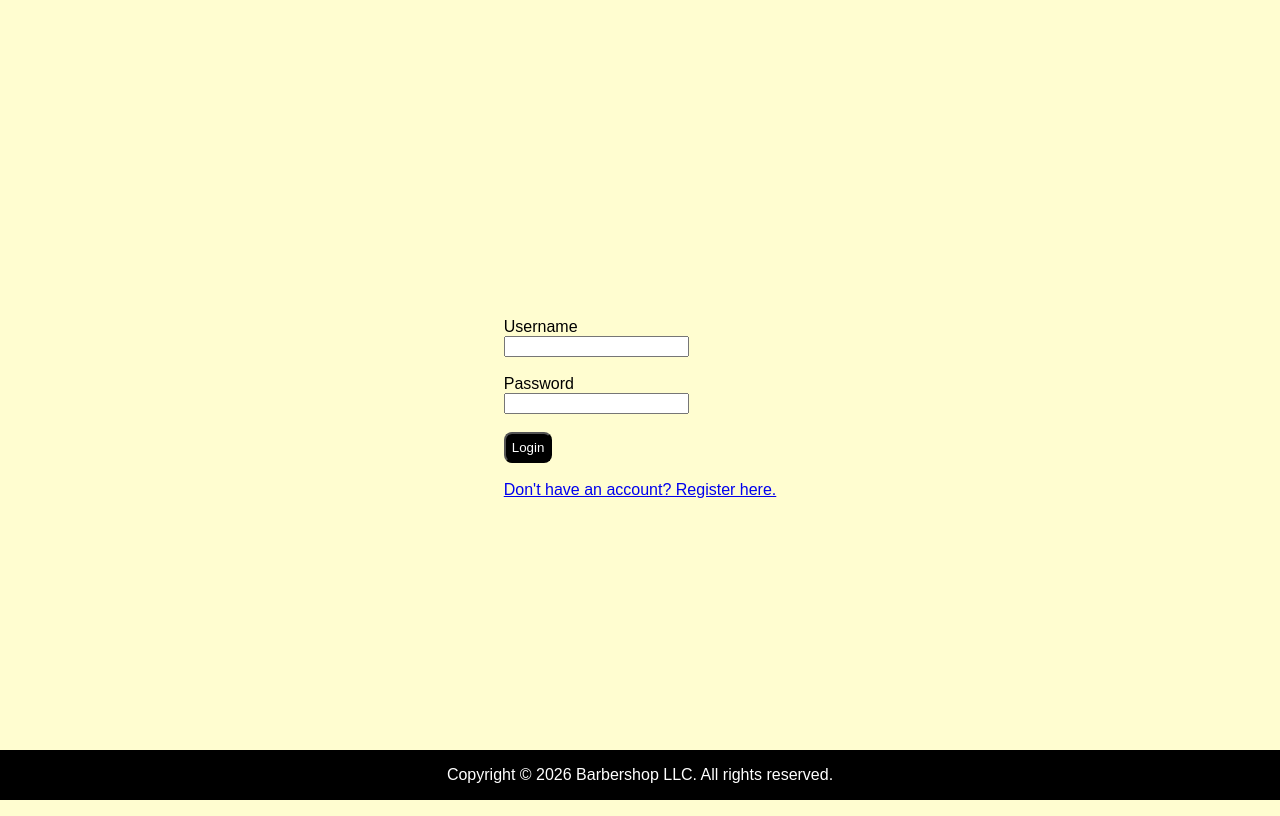
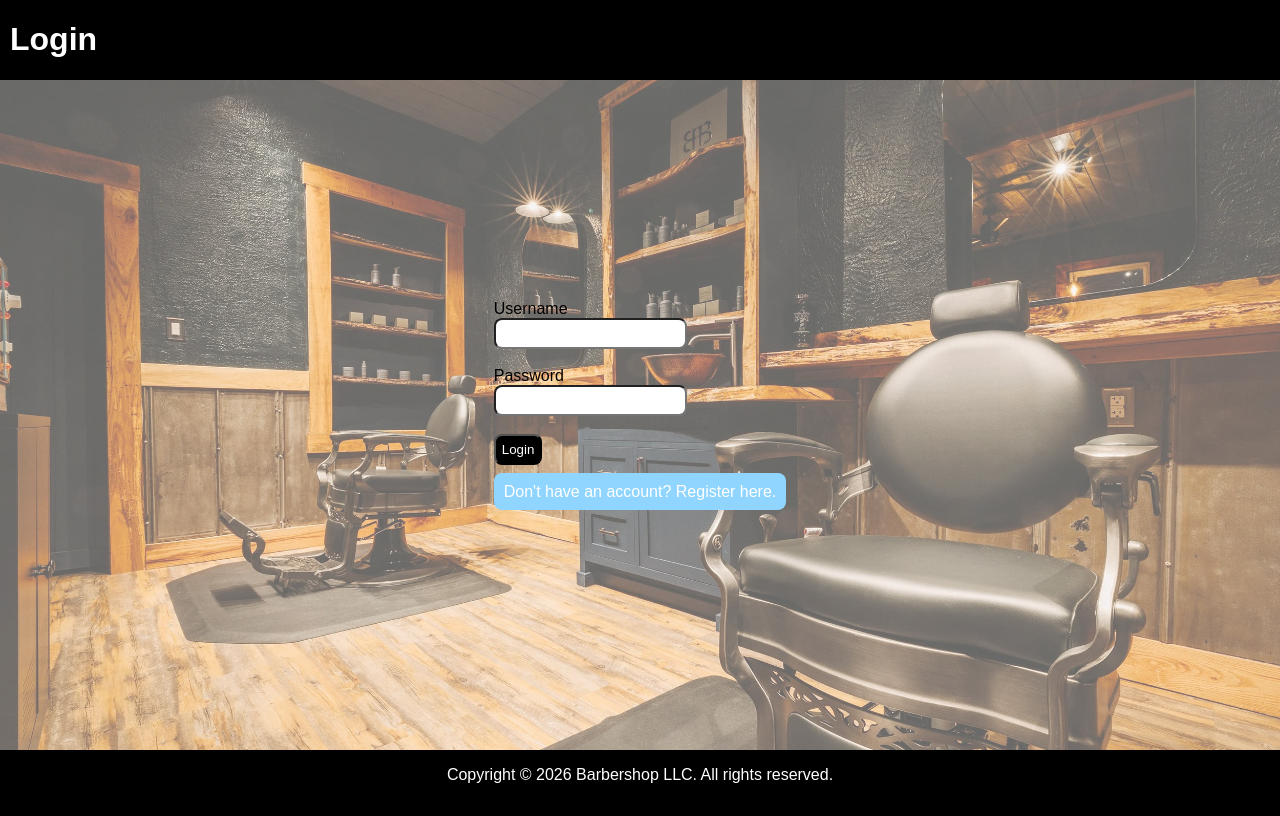
Before and after one commit to Jabon06/BarberShopWebsite, a PHP site: page /Login.php in a window 1280 px wide. After the commit the page ends 783 px from the top, so only its background shows below. Run offline with PHP 8.4, Linux system fonts and the light colour scheme.

Commit message:
Adding the Updated Skeletons for the login, Register and Barbershop page

```diff
--- a/Barbershopstyle.css
+++ b/Barbershopstyle.css
@@ -1,10 +1,34 @@
 body{
 	display: flex;
+	flex-direction: column;
+	margin: 0;
+	padding: 0;
+	height: 100vh;
+	font-family: Arial, Helvetica, sans-serif;
+}
+.Sign-in{
+	display: flex;
+	flex: 1;
 	justify-content: center;
 	align-items: center;
-	background-color:#FFFDD0;
-	font-family: Arial, Helvetica, sans-serif;
-	height: 100vh;
+	position: relative;
+	isolation: isolate;
+}
+
+.Sign-in::before{
+	content: "";
+	inset: 0;
+	background-image: url('Barbershopimg.webp');
+	background-size: cover;
+	background-position: center;
+	opacity: 0.6;
+	position: absolute;
+	z-index: -1;
+}
+
+.textfield{
+	border-radius: 8px;
+	padding: 6px;
 }
 
 .button{
@@ -12,6 +36,7 @@ body{
 	color:white;
 	border-radius: 8px;
 	padding: 6px;
+	cursor: pointer;
 }
 
 .footer{
@@ -23,3 +48,31 @@ body{
 	color: white;
 	text-align: center;
 }
+
+.header{
+	display: flex;
+	flex-direction: row;
+	gap: 20px;
+	align-items: center;
+	position: fixed;
+	left: 0;
+	top: 0;
+	width: 100%;
+	background-color: #000000;
+	color: white;
+	padding-left: 10px;
+	text-align: left;
+	opacity: 1.0;
+	z-index: 1;
+}
+
+a{
+	text-decoration: none;
+	color: #fff;
+	background-color: #90D5FF;
+	padding:10px;
+	border-radius: 8px;
+}
+a:hover{
+	box-shadow: inset 0 0 0 100px rgba(0, 0, 0, 0.2);
+}
--- a/Login.php
+++ b/Login.php
@@ -1,25 +1,46 @@
-<!DOCTYPE HTML>
-<html lang="en">
-<head>
-<meta charset="utf-8">
-<link rel="stylesheet" href="Barbershopstyle.css">
-</head>
+<?php
+session_start();
+if(isset($_POST['Username']) && isset($_POST['Password'])){
+	$Username = $_POST['Username'];
+	$Password = $_POST['Password'];
+	if ($Username === '' || $Password === '') {
+		$hashedPassword = password_hash($Password, PASSWORD_DEFAULT);
+        $error = "Both username and password are required.";
+		echo "<script>alert('$error');</script>";
+    }
+	else
+		{
+	$_SESSION['Username'] = $Username;
+	$_SESSION['Password'] = $hashedPassword;
+	header("Location: Barbershop.php");
+	exit;
+	}
+}
+?>
+
+<?php
+$PageTitle = 'Login';
+include('header.php');
+?>
 	<body>
+		<header class="header">
+		<h1>Login</h1>
+		</header>
+		<main class = "Sign-in">
 		<div class = "center">
 		<form id = "login" method = "post">
 		<label>Username</label><br>
-		<input type="text" id="username" name="Username"><br><br>
+		<input type="text" id="username" name="Username" class="textfield"><br><br>
 		<label>Password</label><br>
-		<input type="text" id="password" name="Password"><br>
+		<input type="text" id="password" name="Password" class="textfield"><br>
 		<br>
 		<input type="submit" value="Login" class="button"><br><br>
-		<a href="register.php">Don't have an account? Register here.</a>
+		<a href="Register.php">Don't have an account? Register here.</a>
 		</form>
 		</div>
+	</main>
 	</body>
-<footer>
-		<div class = "footer">
-			<p>Copyright &copy; 2026 Barbershop LLC. All rights reserved.</p>
-		</div>
-	</footer>
+<?php
+include ('footer.php');
+?>
 </html>
--- /dev/null
+++ b/footer.php
@@ -0,0 +1,5 @@
+<footer>
+		<div class = "footer">
+			<p>Copyright &copy; 2026 Barbershop LLC. All rights reserved.</p>
+		</div>
+	</footer>
--- /dev/null
+++ b/header.php
@@ -0,0 +1,8 @@
+<!DOCTYPE HTML>
+<html lang="en">
+<head>
+    <meta charset="utf-8">
+    <link rel="stylesheet" href="Barbershopstyle.css">
+    <link rel="icon" type="image/png" href="ScissorLogo.png">
+    <title><?php echo $PageTitle; ?></title>
+</head>
```
Also changed, not shown: Barbershop.php (added, +23 -0 lines), Logout.php (added, +10 -0 lines), Register.php (+30 -0 lines), Barbershopimg.webp (added), ScissorLogo.png (added).
